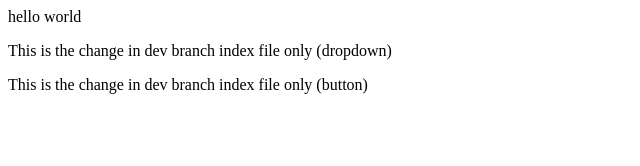
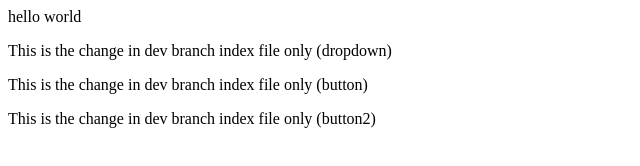
Before and after one commit to iam-ayush18/PracticeRepo1, a plain HTML site: page index.html in a window 1280 px wide. Shown: the whole page, without its empty margins (0-640 px from the left). Drawn offline with Linux system fonts and the light colour scheme.

Commit message:
added button 2 in dev branch

```diff
--- a/index.html
+++ b/index.html
@@ -1,3 +1,4 @@
 <p>hello world<p>
 <p>This is the change in dev branch index file only (dropdown)</p>
 <p>This is the change in dev branch index file only (button)</p>
+<p>This is the change in dev branch index file only (button2)</p>
```
